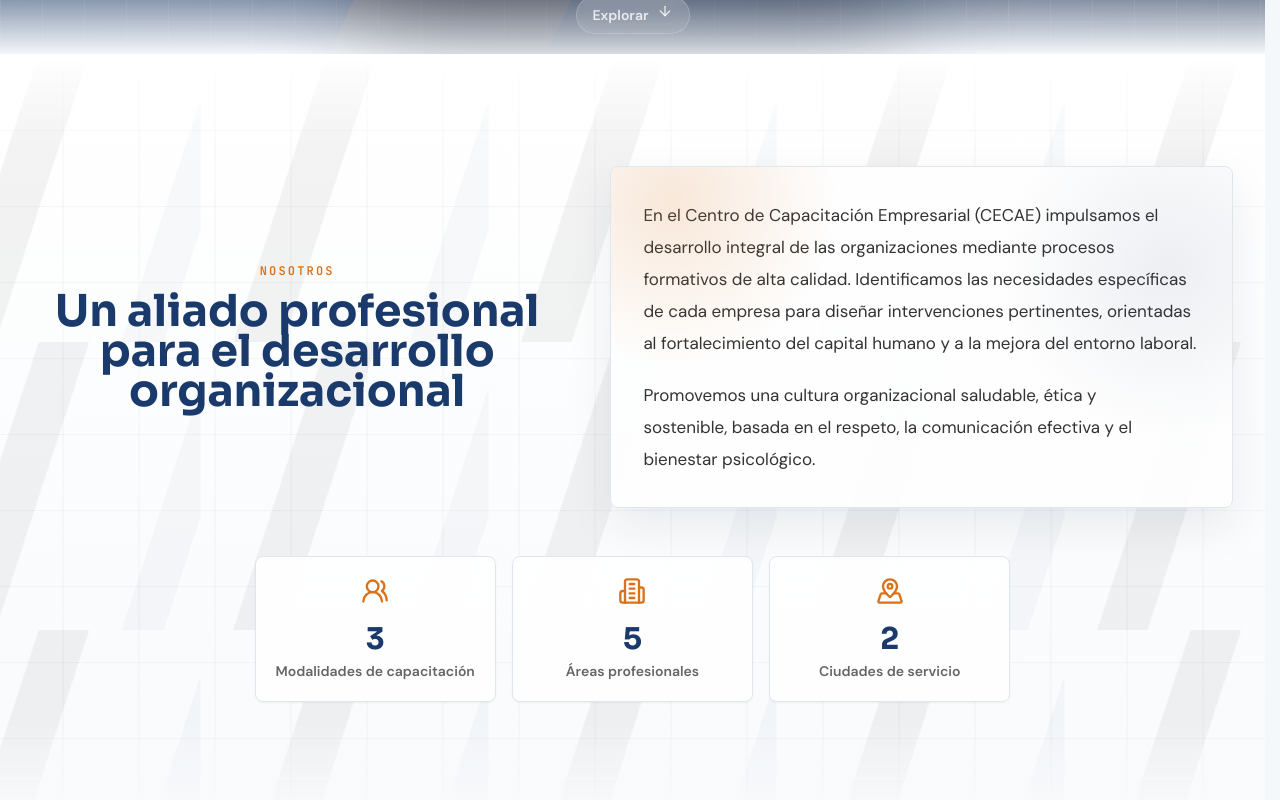
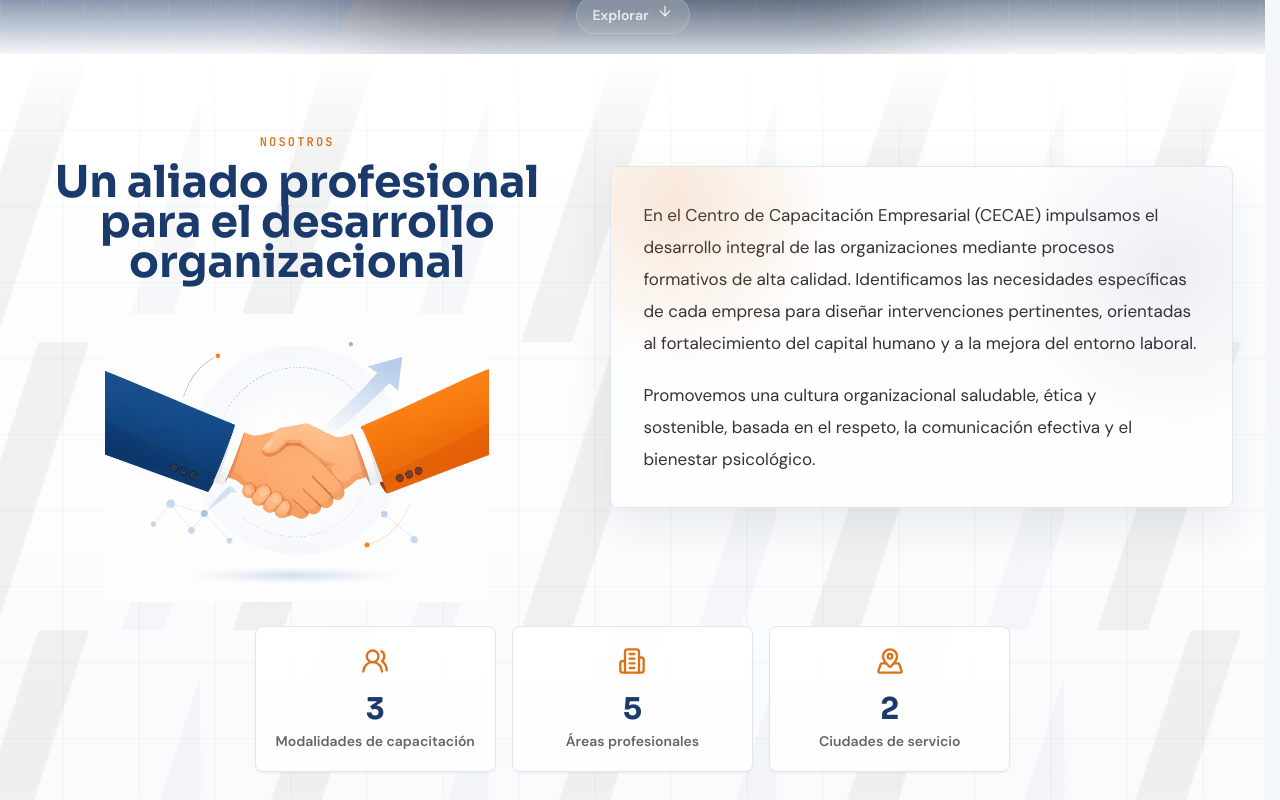
Before and after one commit to BryanPMX/CECAE-platform, a React (Vite) app: page / in a window 1280 px wide. Shown: the part 900-1700 px from the top of the page. Built offline with nearby package versions, Linux system fonts and the light colour scheme; no server answers.

Commit message:
Add Nosotros illustration to landing section

```diff
--- a/src/components/sections/AboutSection.tsx
+++ b/src/components/sections/AboutSection.tsx
@@ -12,11 +12,26 @@ const stats = [
 export function AboutSection() {
   const { t } = useTranslation();
   const paragraphs = t('about.body').split('\n\n');
+  const aboutIllustrationAlt = `${t('about.title')} ${t('about.eyebrow')}`;
 
   return (
     <section id="nosotros" className="flow-section flow-section-light py-20 sm:py-24 lg:py-28">
-      <div className="section-shell grid justify-items-center gap-12 lg:grid-cols-[0.92fr_1.08fr] lg:items-center">
-        <SectionHeading eyebrow={t('about.eyebrow')} title={t('about.title')} />
+      <div className="section-shell grid justify-items-center gap-12 lg:grid-cols-[0.92fr_1.08fr] lg:items-start">
+        <motion.div
+          initial={{ opacity: 0, y: 18 }}
+          whileInView={{ opacity: 1, y: 0 }}
+          viewport={{ once: true }}
+          transition={{ duration: 0.55 }}
+          className="flex w-full max-w-2xl flex-col items-center gap-8 lg:-mt-8"
+        >
+          <SectionHeading eyebrow={t('about.eyebrow')} title={t('about.title')} />
+          <img
+            src={encodeURI('/"Nosotros" illustration.png')}
+            alt={aboutIllustrationAlt}
+            className="h-auto w-full max-w-[22rem] object-contain opacity-72 saturate-95 contrast-105 sm:max-w-[24rem]"
+            loading="lazy"
+          />
+        </motion.div>
         <motion.div
           initial={{ opacity: 0, y: 18 }}
           whileInView={{ opacity: 1, y: 0 }}
@@ -30,7 +45,7 @@ export function AboutSection() {
             </p>
           ))}
         </motion.div>
-        <div className="grid gap-4 sm:grid-cols-3 lg:col-span-2">
+        <div className="grid gap-4 sm:grid-cols-3 lg:col-span-2 lg:-mt-6">
           {stats.map((stat, index) => {
             const Icon = stat.icon;
             return (
```
Also changed, not shown: public/"Nosotros" illustration.png (added).
